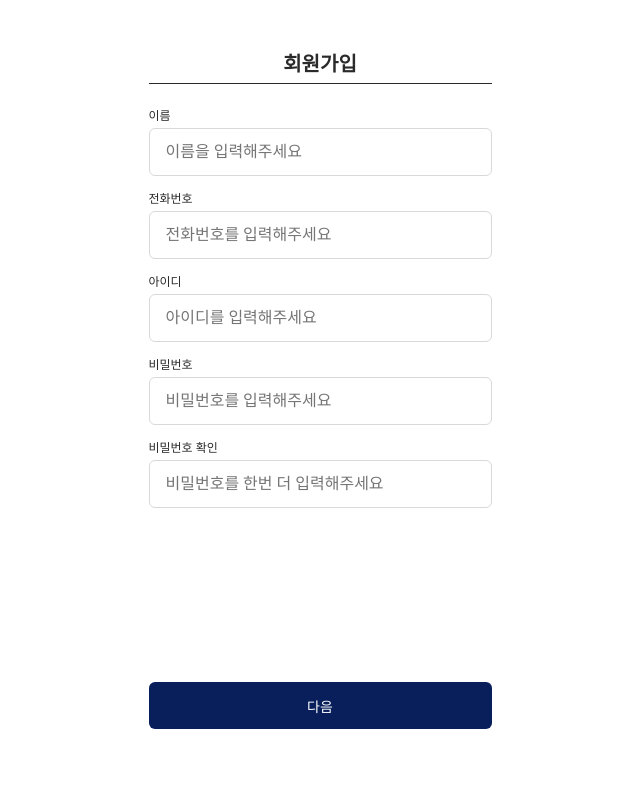
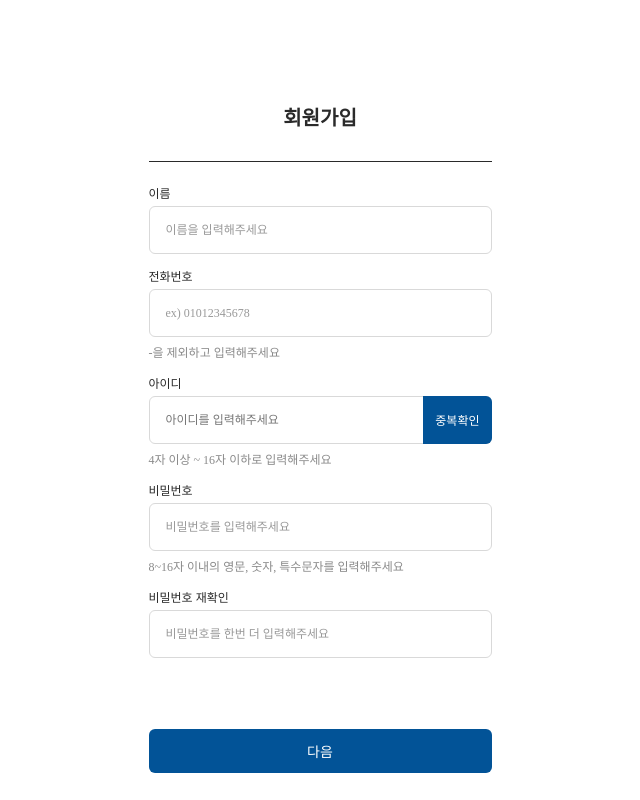
Before and after one commit to LikeLion-at-DGU/2025-simba-5-Tickitaka, a Django app: page /accounts/signup/ in a window 1280 px wide. Shown: the whole page, without its empty margins (320-960 px from the left). Run offline with Django 5.2, Linux system fonts and the light colour scheme.

Commit message:
Feat: signup2.html 추가 -디자인 수정에 따른 login과 signup의 css 및 html 수정

```diff
--- a/accounts/templates/accounts/signup.html
+++ b/accounts/templates/accounts/signup.html
@@ -2,42 +2,44 @@
 
 <link rel="stylesheet" href="{% static 'css/signup.css' %}"/>
 
-<div class="pageFrameSignup_sw">
-
-
 <div class="contentFrameSignup_sw">
-        <div class="headerFrameSignup_sw">
+    <div class="exceptButtonFrame_sw">
         <div class="titleSignup_sw">회원가입</div>
         <div class="divideTopLineSignup_sw"></div>
-        </div>
-        <form class="allInputsFrameSignup_sw" method="post">
+        <form class="allInputsFrameSignup_sw" method="post" id="signupinfo">
             {% csrf_token %}
             <div class="inputFrameSignup_sw">
                 <label class="inputTitleSignup_sw" for="nameInputSignup_sw">이름</label>
-                <input class="inputBoxSignup_sw" id="nameInputSignup_sw" type= "text" name="user_id_signup_sw" placeholder="이름을 입력해주세요" >
+                <input class="inputBoxSignup_sw" id="nameInputSignup_sw" type= "text" name="username" placeholder="이름을 입력해주세요" >
             </div>
             <div class="inputFrameSignup_sw">
                 <label class="inputTitleSignup_sw" for="phoneNumberInputSignup_sw">전화번호</label>
-                <input class="inputBoxSignup_sw" id="phoneNumberInputSignup_sw" type= "text" name="user_id_signup_sw" placeholder="전화번호를 입력해주세요" >
+                <input class="inputBoxSignup_sw" id="phoneNumberInputSignup_sw" type= "text" name="phone_number" placeholder="ex) 01012345678" >
+                <small class="inputDescriptionSignup_sw">-을 제외하고 입력해주세요</small>
             </div>
             <div class="inputFrameSignup_sw">
                 <label class="inputTitleSignup_sw" for="idInputSignup_sw">아이디</label>
-                <input class="inputBoxSignup_sw" id="idInputSignup_sw" type= "text" name="user_id_signup_sw" placeholder="아이디를 입력해주세요" >
+                    <div class="inputButtonWrapperSignup_sw">
+                        <input class="inputBtnBoxSignup_sw" id="idInputSignup_sw" type= "text" name="user_id_signup_sw" placeholder="아이디를 입력해주세요" >
+                        <button class="checkButtonSignup_sw">중복확인</button>
+                    </div>
+                    <small class="inputDescriptionSignup_sw">4자 이상 ~ 16자 이하로 입력해주세요</small>
             </div>
             <div class="inputFrameSignup_sw">
                 <label class="inputTitleSignup_sw" for="pwInputSignup_sw">비밀번호</label>
-                <input class="inputBoxSignup_sw" id="pwInputSignup_sw" type= "password" name="user_id_signup_sw" placeholder="비밀번호를 입력해주세요" >
+                <input class="inputBoxSignup_sw" id="pwInputSignup_sw" type= "password" name="password" placeholder="비밀번호를 입력해주세요" >
+                <small class="inputDescriptionSignup_sw">8~16자 이내의 영문, 숫자, 특수문자를 입력해주세요</small>
             </div>
             <div class="inputFrameSignup_sw">
-                <label class="inputTitleSignup_sw" for="pwCheckInputSignup_sw">비밀번호 확인</label>
-                <input class="inputBoxSignup_sw" id="pwCheckInputSignup_sw" type= "password" name="user_id_signup_sw" placeholder="비밀번호를 한번 더 입력해주세요" >
+                <label class="inputTitleSignup_sw" for="pwCheckInputSignup_sw">비밀번호 재확인</label>
+                <input class="inputBoxSignup_sw" id="pwCheckInputSignup_sw" type= "password" name="password" placeholder="비밀번호를 한번 더 입력해주세요" >
+                 <small class="inputDescriptionSignup_sw" id="pwCheckError" style="display: none;"></small>
+            </div>
+        </form>
+    </div>
+    <button class="nextButtonSignup_sw" type="submit" form="signupinfo" oneclick="location.href='/signup2'">다음</button>
 </div>
 
-            <button class="nextButtonSignup_sw" type="submit">다음</button>
-
-        </form>
-    </div>
-</div>
 {% endblock %}
 {% block scripts %}
 <!-- js 파일 -->
--- a/accounts/urls.py
+++ b/accounts/urls.py
@@ -5,6 +5,7 @@ from .views import signup, login_view, logout_view
 app_name = 'accounts'
 
 urlpatterns = [
+    path('signup2/', views.signup2, name='signup2'),
     path('signup/', views.signup, name='signup'),
     path('login/', login_view, name='login'),
     path('logout/', logout_view, name='logout'),
--- a/project/static/css/signup.css
+++ b/project/static/css/signup.css
@@ -1,12 +1,12 @@
 /*signup.css*/
+
 .contentFrameSignup_sw{
 
+    padding-top: 94px;
     width: 343px;
-    height: 473px;
-
-    padding-top: 40px;
+    height: 671px;
     display: flex;
-    gap:24px;
+    gap:70px;
     margin:0 auto;
     flex-direction: column;
     align-items: flex-start;
@@ -14,24 +14,20 @@
     justify-content: space-between;
 
 }
+.exceptButtonFrame_sw{
+    width: 343px;
+    height: 557px;
+    gap: 24px;
+    display: flex;
+    flex-direction: column;
+    align-items: flex-start;
 
-.headerFrameSignup_sw{
+}
+
+.titleSignup_sw{
 
     width: 343px;
-    height: 40px;
-
-    display: flex;
-    flex-direction: column;
-    align-items: center;
-    justify-content: space-between;
-}
-.headerFrameSignup_sw{
-    width: 343px;
-    height: 40px;
-
-}
-.titleSignup_sw{
-
+    height: 29px;
     display: flex;
     justify-content: center;
 
@@ -41,6 +37,9 @@
     font-style: normal;
     font-weight: 700;
     line-height: normal;
+    flex-direction: column;
+    align-items: center;
+    justify-content: center;
 }
 
 .divideTopLineSignup_sw{
@@ -60,7 +59,7 @@ gap: 15px;
 }
 .inputFrameSignup_sw{
     width: 343px;
-    height: 68px;
+
     display: flex;
     flex-direction: column;
     gap: 6px;
@@ -78,8 +77,12 @@ gap: 15px;
     font-weight: 500;
     line-height: normal;
 }
+.inputButtonWrapperSignup_sw{
+     position: relative;
+  width: 100%;
+}
 .inputBoxSignup_sw{
-  all:unset;
+    all:unset;
     box-sizing: border-box;
     width: 343px;
     height: 48px;
@@ -89,17 +92,84 @@ gap: 15px;
     border-radius: 6px;
     border: 1px solid #D9D9D9;
     background: #FFF;
+    color: #2A2A2A;
+    font-family: Pretendard;
+    font-size: 12px;
+    font-style: normal;
+    font-weight: 500;
+    line-height: normal;
+
 }
+
+.inputBtnBoxSignup_sw{
+      all:unset;
+    box-sizing: border-box;
+    width: 343px;
+    height: 48px;
+    padding: 12px 16px;
+    padding-right: 90px; /* 버튼 들어갈 공간 */
+
+    align-items: start;
+    display: flex;
+    border-radius: 6px;
+    border: 1px solid #D9D9D9;
+    background: #FFF;
+    color: #2A2A2A;
+    font-family: Pretendard;
+    font-size: 12px;
+    font-style: normal;
+    font-weight: 500;
+    line-height: normal;
+
+}
+.inputBoxSignup_sw::placeholder{
+    color: #999;
+    font-family: Pretendard;
+    font-size: 12px;
+    font-style: normal;
+    font-weight: 500;
+    line-height: normal;
+}
+.checkButtonSignup_sw{
+    all: unset;
+    position: absolute;
+  top: 0;
+  right: 0;
+  height: 48px;
+  border-radius: 0px 6px 6px 0px;
+  background: #025397;
+  color: #FFF;
+  font-size: 12px;
+  display: flex;
+  align-items: center;
+  justify-content: center;
+  padding: 0 12px;
+  cursor: pointer;
+  z-index: 1;
+}
+.checkButtonSignup_sw:disabled {
+  background-color: #999 !important;
+  cursor: not-allowed;
+}
+.inputDescriptionSignup_sw{
+    color: #8A8A8A;
+    font-family: Pretendard;
+    font-size: 12px;
+    font-style: normal;
+    font-weight: 500;
+    line-height: normal;
+}
+
 .nextButtonSignup_sw{
       all: unset;
     cursor: pointer;
-    width: 323px;
-    height: 27px;
-    padding: 10px;
-    margin-top: 159px;
+    box-sizing: border-box;
+    width: 343px;
+    height: 44px;
+    padding: 15px 153px;
     border-radius: 6px;
 
-    background: #081F5C;
+    background: #025397;
     display: flex;
     justify-content: center;
     align-items: center;
@@ -111,6 +181,14 @@ gap: 15px;
     font-style: normal;
     font-weight: 500;
     line-height: normal;
+}
 
+/* 오류났을 떄 */
+.inputError_sw {
+  border: 1px solid #C75352 !important;
+  color: #C75352 !important;
+}
 
+.textError_sw {
+  color: #C75352 !important;
 }
--- a/project/static/js/signup.js
+++ b/project/static/js/signup.js
@@ -0,0 +1,103 @@
+document.addEventListener("DOMContentLoaded", function () {
+  // 전화번호 유효성 검사
+  const phoneInput = document.getElementById("phoneNumberInputSignup_sw");
+  const phoneDescription = phoneInput.nextElementSibling;
+
+  phoneInput.addEventListener("input", function () {
+    const value = phoneInput.value;
+
+    if (!/^\d*$/.test(value)) {
+      phoneInput.classList.add("inputError_sw");
+      phoneDescription.classList.add("textError_sw");
+      phoneDescription.innerText = "숫자만 입력해주세요";
+    } else {
+      phoneInput.classList.remove("inputError_sw");
+      phoneDescription.classList.remove("textError_sw");
+      phoneDescription.innerText = "-을 제외하고 입력해주세요";
+    }
+  });
+
+// 아이디 유효성 검사 + 중복확인 버튼
+const idInput = document.getElementById("idInputSignup_sw");
+const idDescription = idInput.parentElement.nextElementSibling;
+const checkButton = document.querySelector(".checkButtonSignup_sw");
+
+idInput.addEventListener("input", function () {
+  const value = idInput.value;
+
+  if (value === "") {
+    idInput.classList.remove("inputError_sw");
+    idDescription.classList.remove("textError_sw");
+    idDescription.innerText = "4자 이상 ~ 16자 이하로 입력해주세요";
+    checkButton.disabled = true;
+  } else if (value.length < 4 || value.length > 16) {
+    idInput.classList.add("inputError_sw");
+    idDescription.classList.add("textError_sw");
+    idDescription.innerText = "4자 이상 ~ 16자 이하로 입력해주세요";
+    checkButton.disabled = true;
+  } else {
+    idInput.classList.remove("inputError_sw");
+    idDescription.classList.remove("textError_sw");
+    idDescription.innerText = "4자 이상 ~ 16자 이하로 입력해주세요";
+    checkButton.disabled = false;
+  }
+});
+
+
+
+
+  // 비밀번호 유효성 검사
+  const pwInput = document.getElementById("pwInputSignup_sw");
+  const pwDescription = pwInput.nextElementSibling;
+
+  pwInput.addEventListener("input", function () {
+    const value = pwInput.value;
+
+    const isValid =
+      value.length >= 8 &&
+      value.length <= 16 &&
+      /[a-zA-Z]/.test(value) &&
+      /\d/.test(value) &&
+      /[^a-zA-Z0-9]/.test(value);
+
+    if (value === "") {
+      pwInput.classList.remove("inputError_sw");
+      pwDescription.classList.remove("textError_sw");
+      pwDescription.innerText = "8~16자 이내의 영문, 숫자, 특수문자를 입력해주세요";
+    } else if (!isValid) {
+      pwInput.classList.add("inputError_sw");
+      pwDescription.classList.add("textError_sw");
+      pwDescription.innerText = "비밀번호는 영문, 숫자, 특수문자를 포함해 8~16자여야 합니다.";
+    } else {
+      pwInput.classList.remove("inputError_sw");
+      pwDescription.classList.remove("textError_sw");
+      pwDescription.innerText = "8~16자 이내의 영문, 숫자, 특수문자를 입력해주세요";
+    }
+  });
+
+  // 비밀번호 재확인 검사
+  const pwCheckInput = document.getElementById("pwCheckInputSignup_sw");
+  const pwCheckDescription = document.getElementById("pwCheckError");
+
+  pwCheckInput.addEventListener("input", function () {
+    const pwValue = pwInput.value;
+    const checkValue = pwCheckInput.value;
+
+    if (checkValue === "") {
+      pwCheckInput.classList.remove("inputError_sw");
+      pwCheckDescription.style.display = "none";
+      pwCheckDescription.classList.remove("textError_sw");
+      pwCheckDescription.innerText = "";
+    } else if (pwValue !== checkValue) {
+      pwCheckInput.classList.add("inputError_sw");
+      pwCheckDescription.style.display = "block";
+      pwCheckDescription.classList.add("textError_sw");
+      pwCheckDescription.innerText = "비밀번호가 일치하지 않습니다";
+    } else {
+      pwCheckInput.classList.remove("inputError_sw");
+      pwCheckDescription.style.display = "none";
+      pwCheckDescription.classList.remove("textError_sw");
+      pwCheckDescription.innerText = "";
+    }
+  });
+});
```
Also changed, not shown: accounts/templates/accounts/login.html (+8 -8 lines), accounts/templates/accounts/signup2.html (added, +45 -0 lines), project/static/css/login.css (+53 -36 lines). Lines whose indentation alone changed are shown as unchanged.
